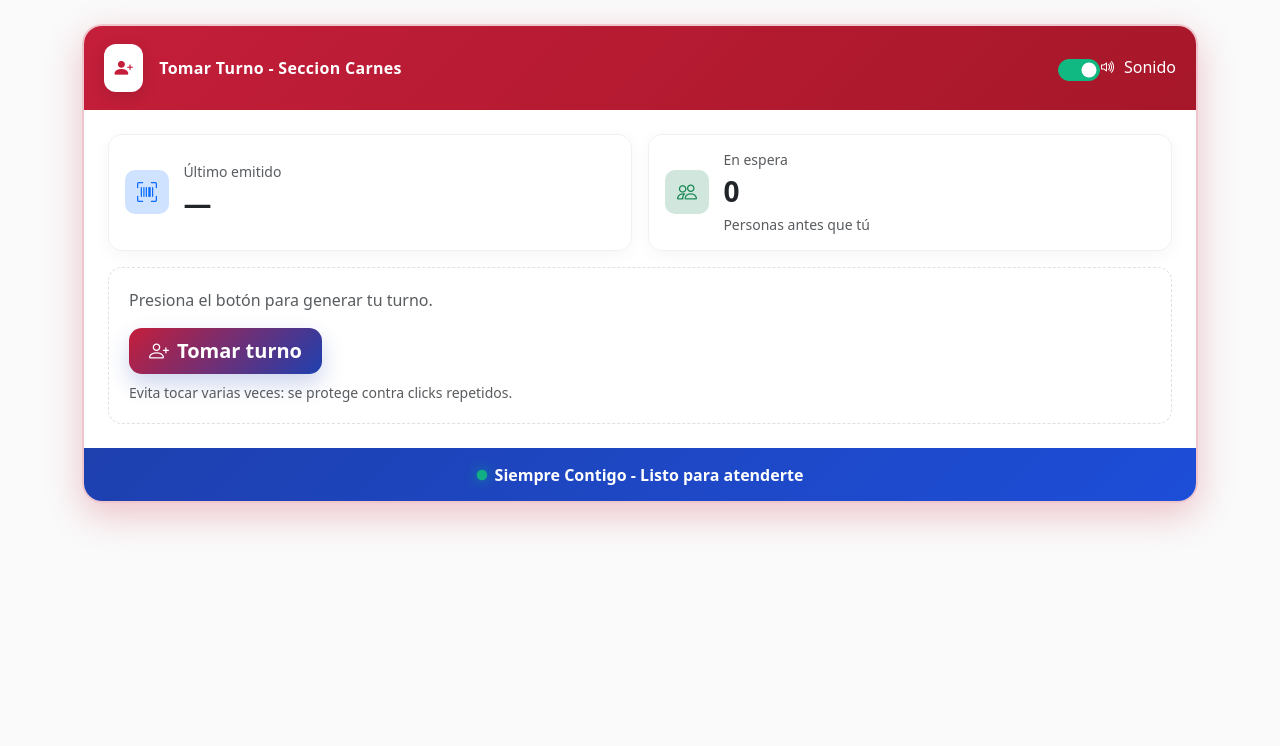
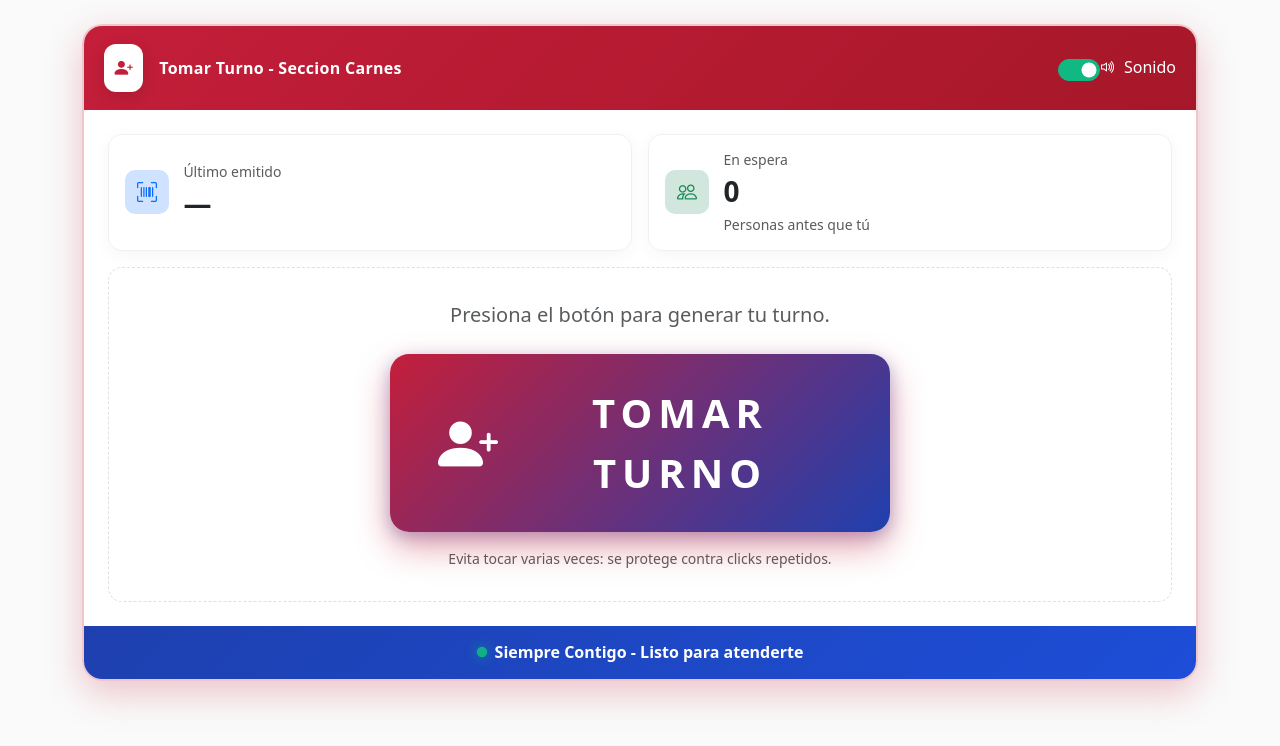
Before and after one commit to pachecop123/digiturno, a Vue app: page /kiosk in a window 1280 px wide. Shown: the top 746 px of the page. Built offline with nearby package versions, Linux system fonts and the light colour scheme; no server answers.

Commit message:
boton mas grande y llamado con voz

```diff
--- a/src/views/Display.vue
+++ b/src/views/Display.vue
@@ -165,8 +165,58 @@ const showing = computed(() =>
   current.value || lastAttended.value || queue.value[0] || `${prefix.value}-000`
 )
 
-/* Sonido de notificación cuando cambia el turno */
-function playTurnNotification() {
+/* Anunciar el turno por voz cuando cambia */
+function announceTurn(turnNumber) {
+  try {
+    // Verificar si el navegador soporta Web Speech API
+    if ('speechSynthesis' in window) {
+      // Cancelar cualquier anuncio anterior
+      window.speechSynthesis.cancel()
+
+      // Crear el mensaje a pronunciar
+      // Formatear el número del turno para que se pronuncie mejor
+      const turnFormatted = String(turnNumber).replace(/-/g, ' ')
+      const message = `Turno ${turnFormatted}. Por favor acérquese a la sección de carnes`
+
+      // Crear el objeto de síntesis de voz
+      const utterance = new SpeechSynthesisUtterance(message)
+
+      // Configurar la voz (intentar usar español)
+      const voices = window.speechSynthesis.getVoices()
+      const spanishVoice = voices.find(voice =>
+        voice.lang.startsWith('es') || voice.lang.includes('Spanish')
+      )
+
+      if (spanishVoice) {
+        utterance.voice = spanishVoice
+      } else {
+        // Si no hay voz en español, usar la voz predeterminada
+        utterance.lang = 'es-ES'
+      }
+
+      // Configurar propiedades de la voz
+      utterance.rate = 0.9  // Velocidad (0.1 a 10)
+      utterance.pitch = 1.0  // Tono (0 a 2)
+      utterance.volume = 1.0  // Volumen (0 a 1)
+
+      // Reproducir el anuncio
+      window.speechSynthesis.speak(utterance)
+
+      console.log('Anunciando turno:', turnNumber)
+    } else {
+      console.warn('El navegador no soporta síntesis de voz')
+      // Fallback: reproducir sonido si no hay soporte de voz
+      playFallbackSound()
+    }
+  } catch (error) {
+    console.warn('Error al anunciar el turno:', error)
+    // Fallback: reproducir sonido si hay error
+    playFallbackSound()
+  }
+}
+
+/* Sonido de respaldo si no hay soporte de voz */
+function playFallbackSound() {
   try {
     const ctx = new (window.AudioContext || window.webkitAudioContext)()
     const o1 = ctx.createOscillator()
@@ -213,8 +263,8 @@ watch(showing, (n, o) => {
   if (n !== o) {
     popAnim.value = true
     setTimeout(() => (popAnim.value = false), 600)
-    // Reproducir sonido de notificación cuando cambia el turno
-    playTurnNotification()
+    // Anunciar el turno por voz cuando cambia
+    announceTurn(n)
   }
 })
 
@@ -388,6 +438,29 @@ onMounted(() => {
   document.addEventListener('webkitfullscreenchange', onFsChange)
   document.addEventListener('mozfullscreenchange', onFsChange)
   document.addEventListener('MSFullscreenChange', onFsChange)
+
+  // Cargar voces para síntesis de voz (necesario en algunos navegadores)
+  if ('speechSynthesis' in window) {
+    // Algunos navegadores necesitan que se carguen las voces primero
+    const loadVoices = () => {
+      const voices = window.speechSynthesis.getVoices()
+      if (voices.length > 0) {
+        console.log('Voces disponibles:', voices.length)
+        const spanishVoices = voices.filter(v => v.lang.startsWith('es'))
+        if (spanishVoices.length > 0) {
+          console.log('Voces en español encontradas:', spanishVoices.length)
+        }
+      }
+    }
+
+    // Cargar voces inmediatamente
+    loadVoices()
+
+    // Algunos navegadores cargan las voces de forma asíncrona
+    if (window.speechSynthesis.onvoiceschanged !== undefined) {
+      window.speechSynthesis.onvoiceschanged = loadVoices
+    }
+  }
 
   // Iniciar reloj
   updateClock()
--- a/src/views/Kiosk.vue
+++ b/src/views/Kiosk.vue
@@ -53,45 +53,35 @@
 
           <!-- Acción principal -->
           <div class="action-tile">
-            <p class="mb-3 text-muted">Presiona el botón para generar tu turno.</p>
+            <p class="mb-4 text-muted fs-5">Presiona el botón para generar tu turno.</p>
             <button
-              class="btn cta-btn btn-lg d-inline-flex align-items-center gap-2"
+              class="btn cta-btn-kiosk d-inline-flex align-items-center justify-content-center gap-3"
               :disabled="loading"
               @click="takeTicket"
             >
               <template v-if="!loading">
-                <i class="bi bi-person-plus"></i> Tomar turno
+                <i class="bi bi-person-plus-fill"></i>
+                <span class="cta-text">TOMAR TURNO</span>
               </template>
               <template v-else>
-                <span class="spinner-border spinner-border-sm" role="status" aria-hidden="true"></span>
-                Generando…
+                <span class="spinner-border spinner-border-lg" role="status" aria-hidden="true"></span>
+                <span class="cta-text">Generando…</span>
               </template>
             </button>
-            <small class="text-muted d-block mt-2">
+            <small class="text-muted d-block mt-3">
               Evita tocar varias veces: se protege contra clicks repetidos.
             </small>
           </div>
 
           <!-- Ticket emitido -->
           <div v-if="ticket" class="ticket-tile mt-4">
-            <div class="d-flex align-items-center justify-content-between flex-wrap gap-2">
+            <div class="d-flex align-items-center justify-content-center flex-wrap gap-2">
               <h3 class="mb-0">
                 Tu turno:
                 <span class="badge bg-success fs-3 align-middle">{{ ticket }}</span>
               </h3>
-              <div class="d-flex flex-wrap gap-2">
-                <!-- <button class="btn btn-outline-secondary" @click="copyTicket">
-                  <i class="bi bi-clipboard-check me-1"></i> Copiar
-                </button>
-                <button class="btn btn-outline-success" @click="shareWhatsApp">
-                  <i class="bi bi-whatsapp me-1"></i> WhatsApp
-                </button> -->
-                <button class="btn btn-outline-dark" @click="printTicket">
-                  <i class="bi bi-printer me-1"></i> Imprimir
-                </button>
-              </div>
             </div>
-            <div class="mt-3 text-muted">
+            <div class="mt-3 text-muted text-center">
               <i class="bi bi-info-circle me-1"></i>
               Muestra este número cuando te llamen en la pantalla.
             </div>
@@ -428,21 +418,73 @@ async function printTicket() {
 /* Acción principal */
 .action-tile{
   border: 1px dashed rgba(0,0,0,.12);
-  border-radius: 14px; padding: 1.25rem; background: #fff;
+  border-radius: 14px; padding: 2rem; background: #fff;
+  text-align: center;
 }
 
-/* Botón gradiente */
-.cta-btn{
+/* Botón gradiente - Super llamativo para kiosco */
+.cta-btn-kiosk{
   --g1: var(--diego-red);
   --g2: var(--diego-blue);
   background: linear-gradient(135deg, var(--g1), var(--g2));
-  border: 0; color: #fff; font-weight: 800;
-  border-radius: .8rem; padding-inline: 1.25rem;
-  box-shadow: 0 10px 22px rgba(30,64,175,.22);
-  transition: transform .15s ease, filter .15s ease, box-shadow .15s ease;
+  border: 0;
+  color: #fff;
+  font-weight: 900;
+  font-size: clamp(1.8rem, 4vw, 2.5rem);
+  border-radius: 1.2rem;
+  padding: 1.8rem 3rem;
+  min-width: 320px;
+  width: 100%;
+  max-width: 500px;
+  box-shadow: 0 15px 35px rgba(196, 30, 58, 0.4), 0 5px 15px rgba(30, 64, 175, 0.3);
+  transition: all .2s ease;
+  position: relative;
+  overflow: hidden;
+  text-transform: uppercase;
+  letter-spacing: 0.1em;
 }
-.cta-btn:hover{ filter: brightness(.98) saturate(1.05); transform: translateY(-1px); }
-.cta-btn:active{ transform: translateY(0); box-shadow: 0 6px 14px rgba(30,64,175,.2); }
+
+.cta-btn-kiosk::before {
+  content: '';
+  position: absolute;
+  top: 0;
+  left: -100%;
+  width: 100%;
+  height: 100%;
+  background: linear-gradient(90deg, transparent, rgba(255,255,255,.3), transparent);
+  transition: left .5s ease;
+}
+
+.cta-btn-kiosk:hover::before {
+  left: 100%;
+}
+
+.cta-btn-kiosk:hover{
+  filter: brightness(1.1) saturate(1.1);
+  transform: translateY(-3px) scale(1.02);
+  box-shadow: 0 20px 45px rgba(196, 30, 58, 0.5), 0 8px 20px rgba(30, 64, 175, 0.4);
+}
+
+.cta-btn-kiosk:active{
+  transform: translateY(-1px) scale(0.98);
+  box-shadow: 0 10px 25px rgba(196, 30, 58, 0.4), 0 4px 12px rgba(30, 64, 175, 0.3);
+}
+
+.cta-btn-kiosk:disabled {
+  opacity: 0.7;
+  cursor: not-allowed;
+  transform: none;
+}
+
+.cta-btn-kiosk i {
+  font-size: 1.5em;
+}
+
+.cta-text {
+  font-size: 1em;
+  font-weight: 900;
+  letter-spacing: 0.15em;
+}
 
 /* Ticket emitido (vista) */
 .ticket-tile{
```
Also changed, not shown: 1 other file (tests, documents, lock files or other folders).
